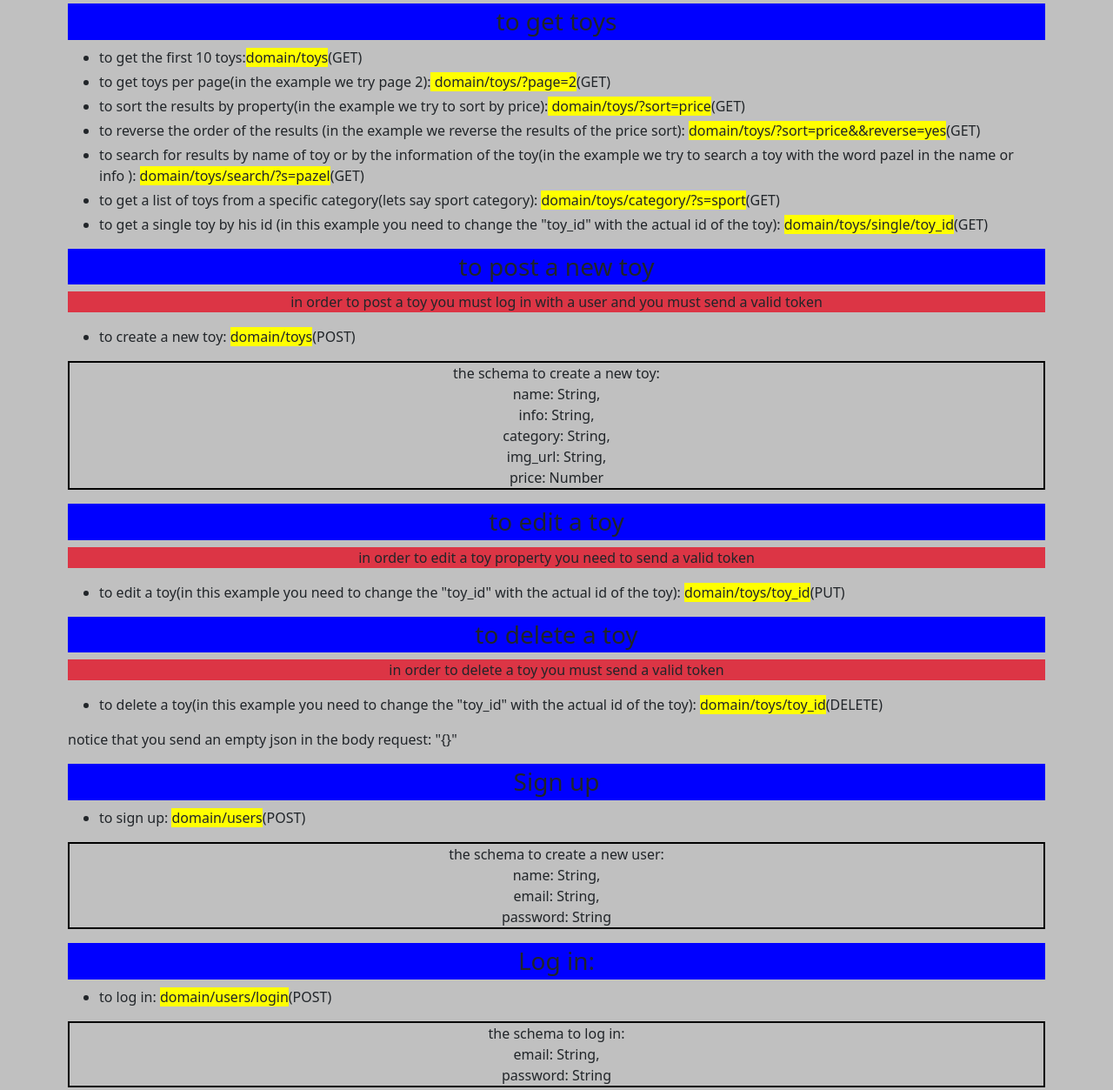
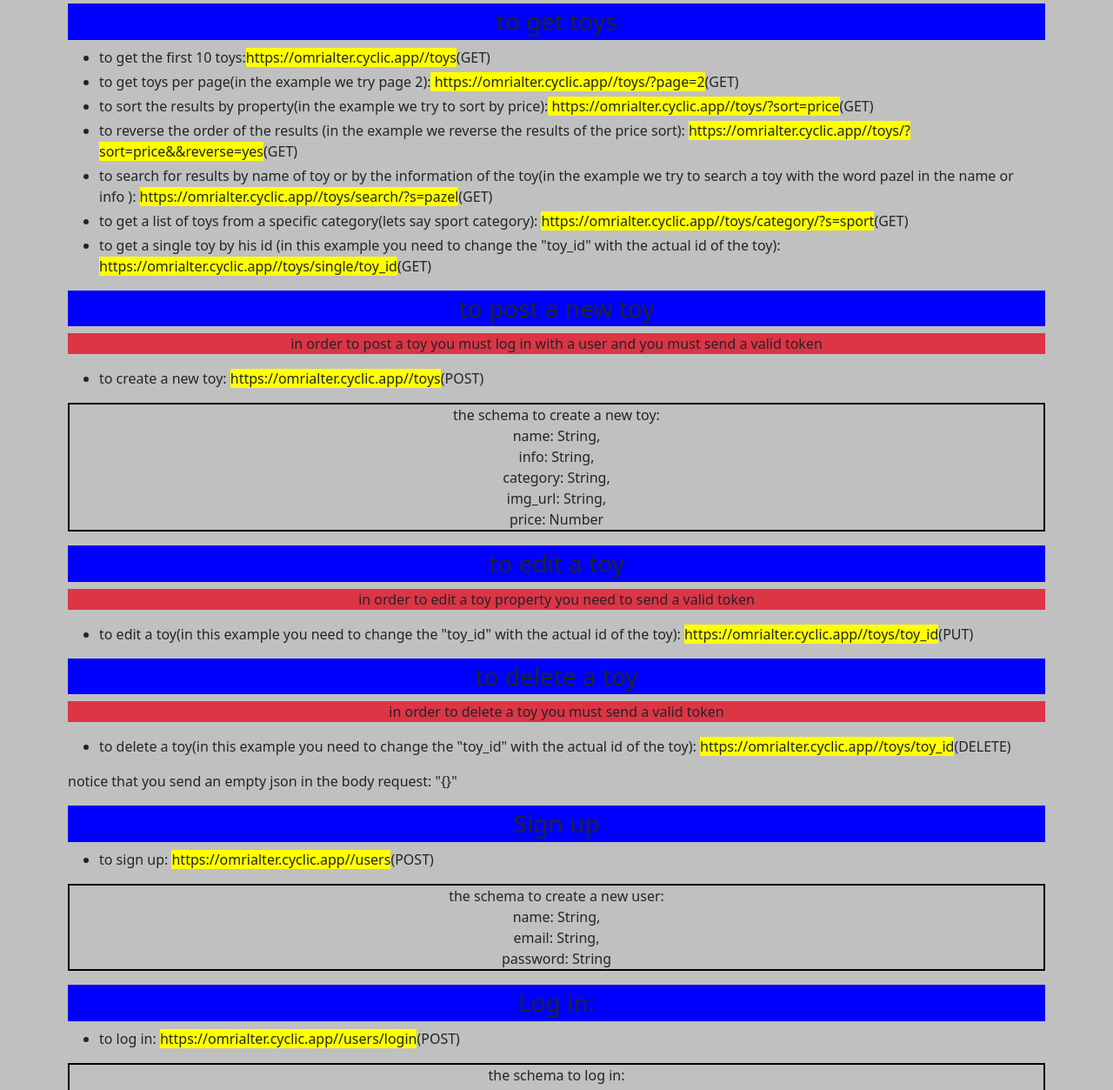
Before and after one commit to omrialter/project3, a website: page public/index.html in a window 1280 px wide. Shown: the part 60-1313 px from the top of the page at 87% size. Drawn offline with nearby package versions, Linux system fonts and the light colour scheme.

Commit message:
Update index.html

```diff
--- a/public/index.html
+++ b/public/index.html
@@ -5,7 +5,7 @@
   <meta charset="UTF-8">
   <meta http-equiv="X-UA-Compatible" content="IE=edge">
   <meta name="viewport" content="width=device-width, initial-scale=1.0">
-  <title>Document</title>
+  <title>documentation</title>
   <link href="https://cdn.jsdelivr.net/npm/bootstrap@5.3.0-alpha1/dist/css/bootstrap.min.css" rel="stylesheet"
     integrity="sha384-GLhlTQ8iRABdZLl6O3oVMWSktQOp6b7In1Zl3/Jr59b6EGGoI1aFkw7cmDA6j6gD" crossorigin="anonymous">
   <link rel="stylesheet" href="index.css">
@@ -17,20 +17,20 @@
 
     <h3>to get toys</h3>
     <ul>
-      <li>to get the first 10 toys:<span>domain/toys</span>(GET)</li>
-      <li>to get toys per page(in the example we try page 2):<span> domain/toys/?page=2</span>(GET)</li>
+      <li>to get the first 10 toys:<span>https://omrialter.cyclic.app//toys</span>(GET)</li>
+      <li>to get toys per page(in the example we try page 2):<span> https://omrialter.cyclic.app//toys/?page=2</span>(GET)</li>
       <li>to sort the results by property(in the example we try to sort by price):<span>
-          domain/toys/?sort=price</span>(GET)
+          https://omrialter.cyclic.app//toys/?sort=price</span>(GET)
       </li>
       <li>to reverse the order of the results (in the example we reverse the results of the price sort): <span>
-          domain/toys/?sort=price&&reverse=yes</span>(GET)</li>
+          https://omrialter.cyclic.app//toys/?sort=price&&reverse=yes</span>(GET)</li>
       <li>to search for results by name of toy or by the information of the toy(in the example we try to search a toy
-        with the word pazel in the name or info ): <span>domain/toys/search/?s=pazel</span>(GET)</li>
+        with the word pazel in the name or info ): <span>https://omrialter.cyclic.app//toys/search/?s=pazel</span>(GET)</li>
       <li>to get a list of toys from a specific category(lets say sport category):
-        <span>domain/toys/category/?s=sport</span>(GET)
+        <span>https://omrialter.cyclic.app//toys/category/?s=sport</span>(GET)
       </li>
       <li>to get a single toy by his id (in this example you need to change the "toy_id" with the actual id of the toy):
-        <span>domain/toys/single/toy_id</span>(GET)
+        <span>https://omrialter.cyclic.app//toys/single/toy_id</span>(GET)
       </li>
     </ul>
 
@@ -39,7 +39,7 @@
       token</p>
     <ul>
       <li>
-        to create a new toy: <span>domain/toys</span>(POST)
+        to create a new toy: <span>https://omrialter.cyclic.app//toys</span>(POST)
       </li>
     </ul>
     <p class="example">the schema to create a new toy: <br>
@@ -53,20 +53,20 @@
     <p class="text-center bg-danger">in order to edit a toy property you need to send a valid token</p>
     <ul>
       <li>to edit a toy(in this example you need to change the "toy_id" with the actual id of the toy):
-        <span>domain/toys/toy_id</span>(PUT)
+        <span>https://omrialter.cyclic.app//toys/toy_id</span>(PUT)
       </li>
     </ul>
     <h3>to delete a toy</h3>
     <p class="text-center bg-danger">in order to delete a toy you must send a valid token</p>
     <ul>
       <li>to delete a toy(in this example you need to change the "toy_id" with the actual id of the toy):
-        <span>domain/toys/toy_id</span>(DELETE)
+        <span>https://omrialter.cyclic.app//toys/toy_id</span>(DELETE)
       </li>
     </ul>
     <p>notice that you send an empty json in the body request: "{}"</p>
     <h3>Sign up</h3>
     <ul>
-      <li>to sign up: <span>domain/users</span>(POST)</li>
+      <li>to sign up: <span>https://omrialter.cyclic.app//users</span>(POST)</li>
     </ul>
     <p class="example">
       the schema to create a new user: <br>
@@ -77,7 +77,7 @@
 
     <h3>Log in:</h3>
     <ul>
-      <li>to log in: <span>domain/users/login</span>(POST)</li>
+      <li>to log in: <span>https://omrialter.cyclic.app//users/login</span>(POST)</li>
     </ul>
     <p class="example">
       the schema to log in: <br>
```
